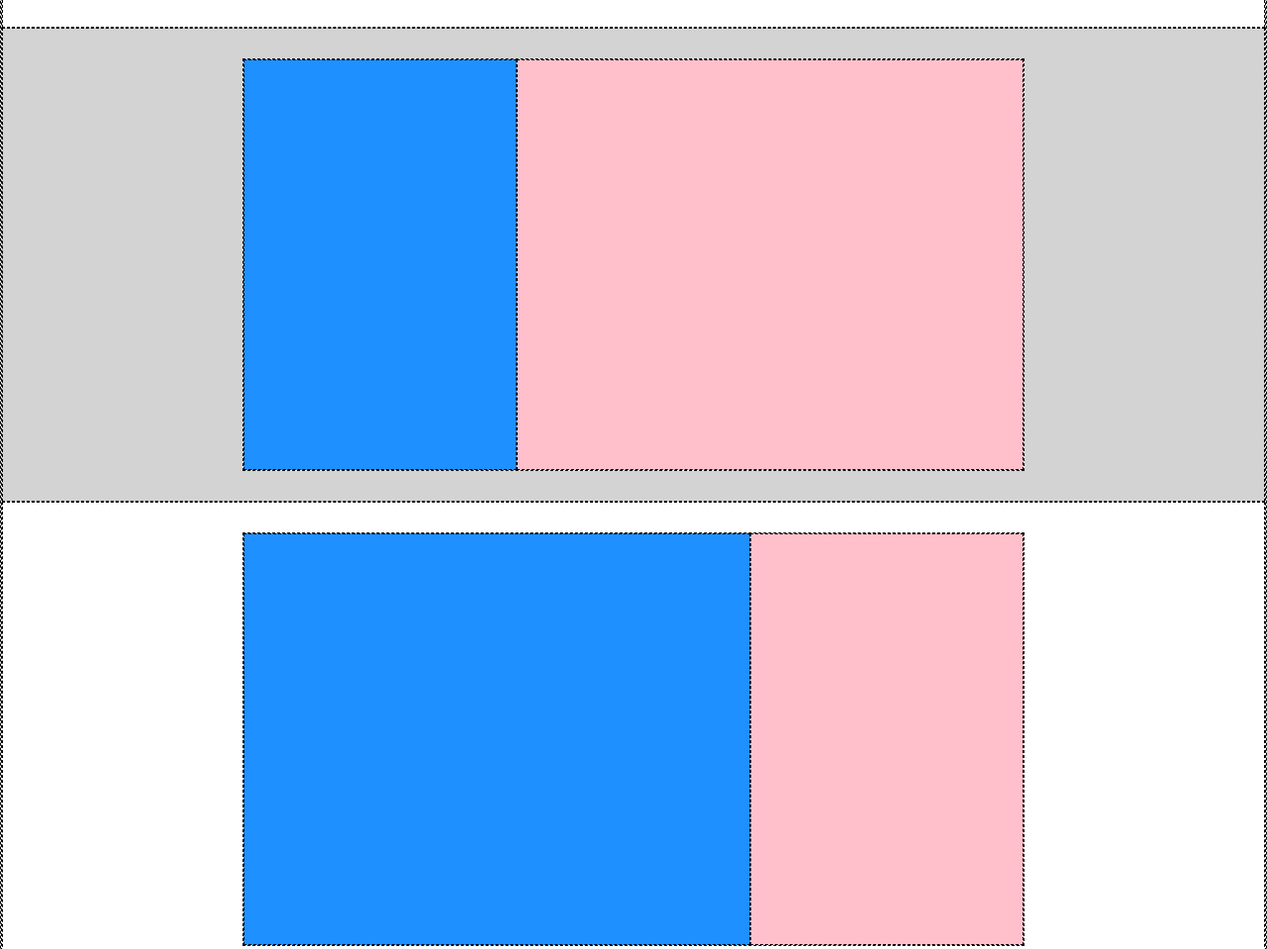
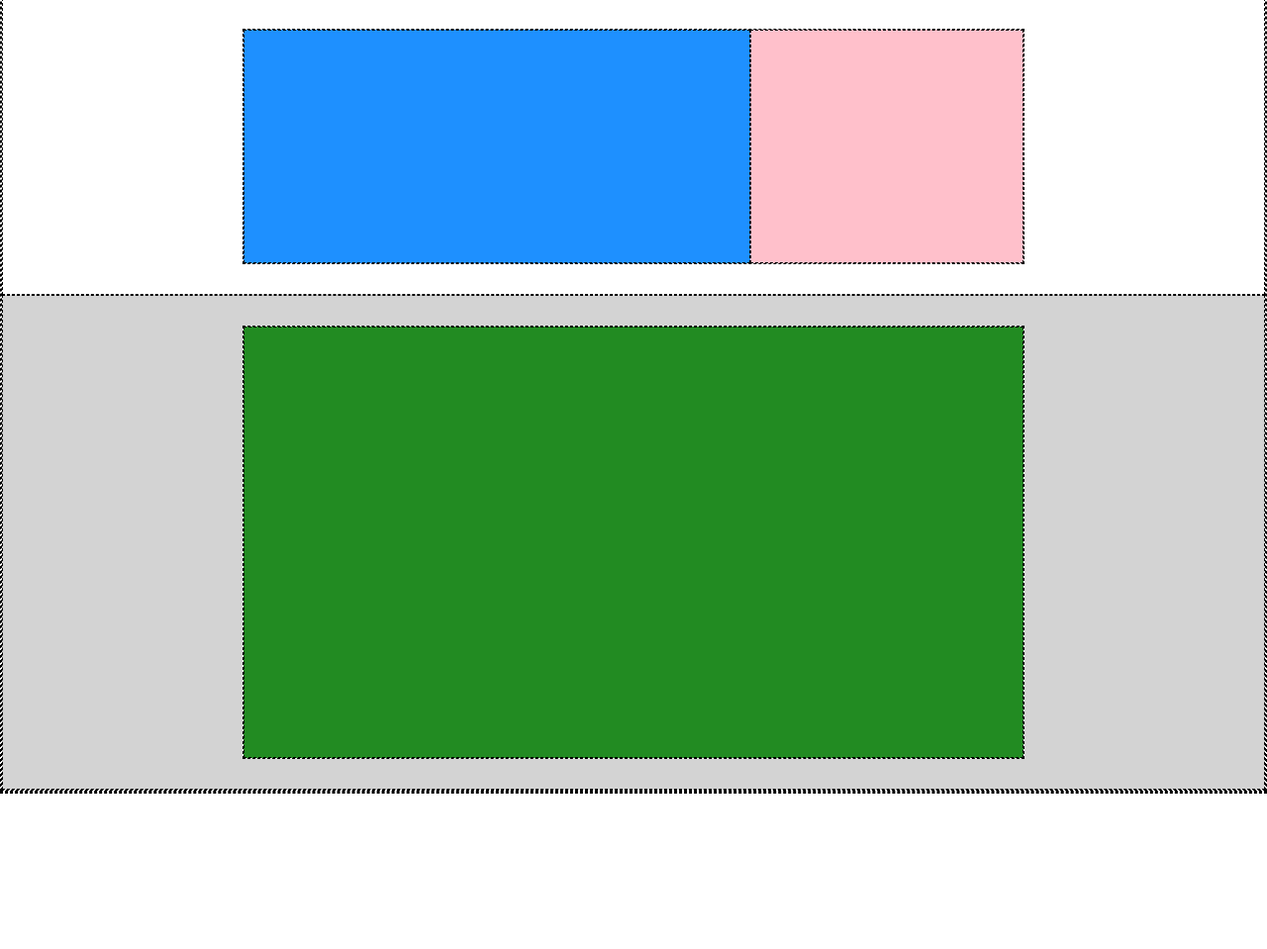
Before and after one commit to Gabbocnc/htmlcss-struttura-discord, a plain HTML site: page index.html in a window 1280 px wide. Shown: the part 916-1875 px from the top of the page at 99% size. After the commit the page ends 1718 px from the top, so only its background shows below. Drawn offline with Linux system fonts and the light colour scheme.

Commit message:
edit section size

```diff
--- a/css/style.css
+++ b/css/style.css
@@ -36,7 +36,7 @@
     margin: auto;
     background-color: #ffffff;
 }
-
+/* #endregion common */
 /* #region debug */
 .debug *{
     border: 1px dashed black;
@@ -74,7 +74,7 @@
 /* #region main */
 .m-flex{
     flex-wrap: wrap;
-    height: 4000px;
+    display: flex;
 }
 .bg{
     display: flex;
@@ -84,10 +84,11 @@
     width: 100%;
 
 }
+/* #endregion main */
 /* #region first section */
 .dblue{
     background-color: var(--dark-blue);
-    height: 10%;
+    height: 250px;
     width: 100%;
     padding: 30px;
 }
@@ -103,7 +104,7 @@
     display: flex;
     background-color: rgb(255, 255, 255);
     padding: 30px;
-    height: 12%;
+    height: 300px;
     width: 100%;
 
 }
@@ -120,7 +121,11 @@
 
 /* #endregion second part main */
 .lwood{
-    background-color: var(--light-wood)
+    background-color: var(--light-wood);
+    display: flex;
+    padding: 30px;
+    height: 300px;
+    width: 100%;;
 }
 /* #region third section */
 .lblue2{
@@ -137,9 +142,9 @@
 /* #region fifth section */
 .lwood2{
     display: flex;
-    background-color: rgb(255, 0, 0);
+    background-color: var(--light-wood);
     padding: 30px;
-    height: 17%;
+    height: 500px;
     width: 100%;
 }
 .green{
--- a/index.html
+++ b/index.html
@@ -1,11 +1,13 @@
 <!DOCTYPE html>
 <html lang="en">
+
 <head>
     <meta charset="UTF-8">
     <meta name="viewport" content="width=device-width, initial-scale=1.0">
     <title>Discord</title>
     <link rel="stylesheet" href="./css/style.css">
 </head>
+
 <body class="debug">
 
     <header>
@@ -47,6 +49,10 @@
                     <div class="green"></div>
                 </div>
             </section>
+        </div>
+    </main>
+    <!-- main -->
+    <footer>
 
 
 
@@ -58,27 +64,9 @@
 
 
 
-        </div>
-
-
-    </main>
-    <!-- main -->
-
-
-
-
-
-
-
-
-
-
-
-
-
-
-    <footer></footer>
+    </footer>
     <!-- footer -->
 
 </body>
+
 </html>
```
Lines whose indentation alone changed are shown as unchanged.
